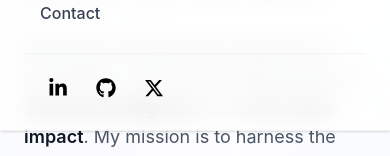
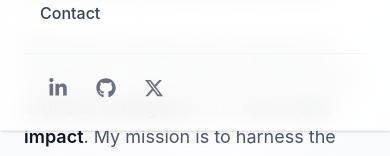
Before and after one commit to realsanjeev/realsanjeev.github.io, a React (Vite) app: page / in a window 390 px wide. Both pictures are taken after a click on the button "Open menu". Shown: the part 340-496 px from the top of the page. Built offline with nearby package versions, Linux system fonts and the light colour scheme; no server answers.

Commit message:
added the typesctipt check

```diff
--- a/package.json
+++ b/package.json
@@ -33,6 +33,7 @@
   "devDependencies": {
     "@eslint/js": "^9.39.4",
     "@tailwindcss/typography": "^0.5.19",
+    "@types/canvas-confetti": "^1.9.0",
     "@types/node": "^25.4.0",
     "@types/react": "^19.2.14",
     "@types/react-dom": "^19.2.3",
--- a/src/components/Contact.tsx
+++ b/src/components/Contact.tsx
@@ -39,7 +39,7 @@ const Contact = () => {
   const [isSubmitting, setIsSubmitting] = useState(false);
 
   // Contact-specific styling for social links (dark background)
-  const contactSocialLinks: Omit<SocialLink, 'url' | 'icon' | 'ariaLabel'>[] = SOCIAL_LINKS.map(link => ({
+  const contactSocialLinks: SocialLink[] = SOCIAL_LINKS.map(link => ({
     ...link,
     color: link.name === "LinkedIn" ? "hover:bg-blue-600 hover:text-white hover:border-blue-600" :
       link.name === "GitHub" ? "hover:bg-gray-900 hover:text-white hover:border-gray-900" :
--- a/src/components/Navigation.tsx
+++ b/src/components/Navigation.tsx
@@ -189,7 +189,7 @@ const Navigation = () => {
                     href={social.url}
                     target="_blank"
                     rel="noopener noreferrer"
-                    className={`p-2 ${social.color}`}
+                    className={`p-2 text-gray-500 transition-colors ${social.color}`}
                     aria-label={social.ariaLabel}
                   >
                     <social.icon className="h-5 w-5" />
```
Also changed, not shown: tsconfig.app.json (+4 -5 lines), 1 other file (tests, documents, lock files or other folders).
